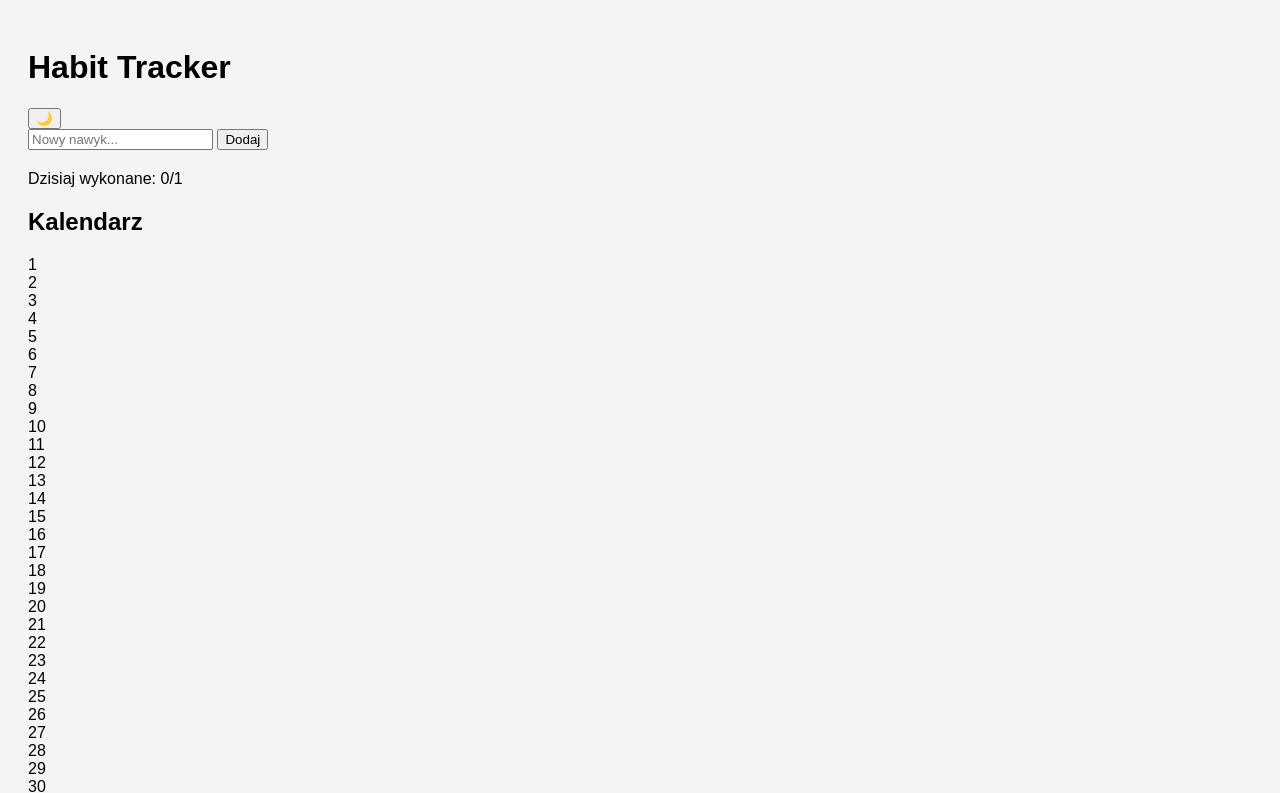
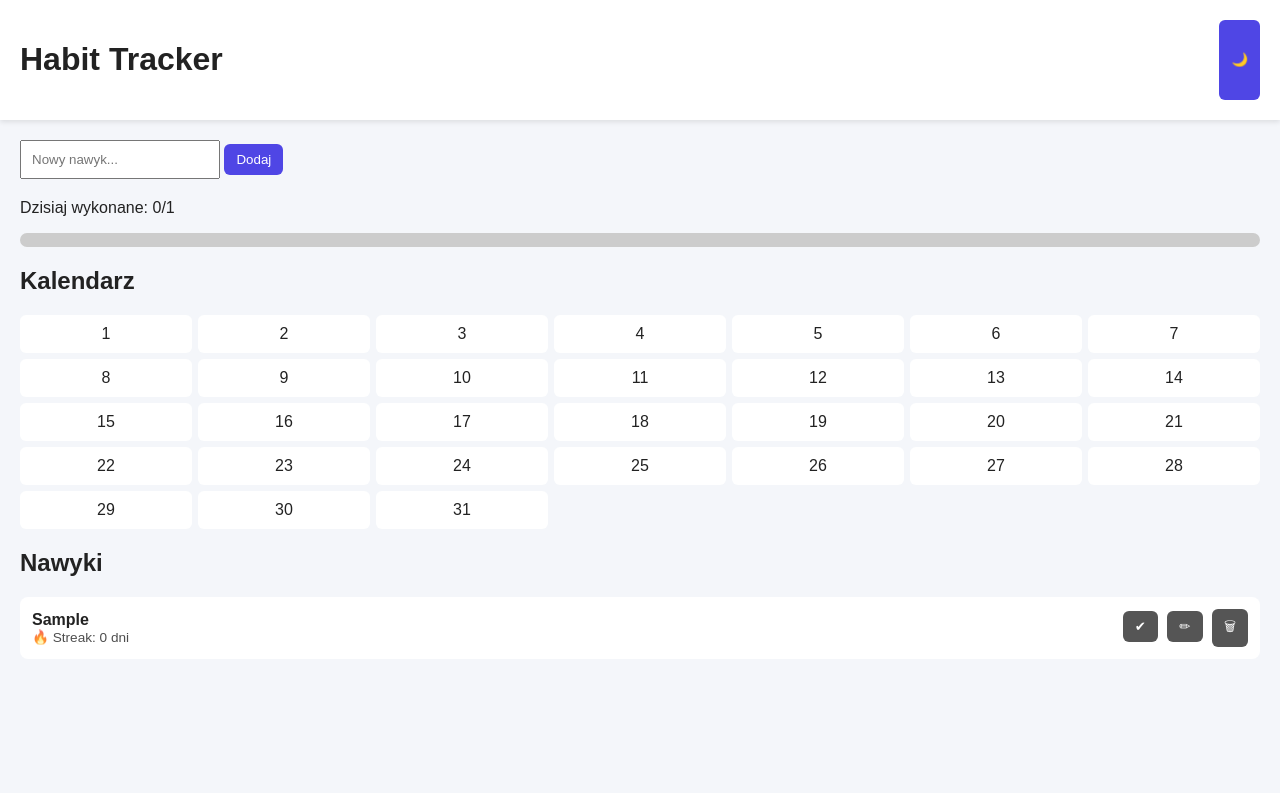
Before and after one commit to Zao32852/projekt, a plain HTML site: page projektXDXD/index.html in a window 1280 px wide. Both pictures are taken after typing "Sample" into the empty fields and a click on the button "Dodaj". Shown: the top 793 px of the page. Drawn offline with Linux system fonts and the light colour scheme.

Commit message:
Refactor CSS with variables and improved styles

```diff
--- a/projektXDXD/style.css
+++ b/projektXDXD/style.css
@@ -1,17 +1,119 @@
+:root {
+  --bg: #f4f6fa;
+  --card: #fff;
+  --text: #222;
+  --accent: #4f46e5;
+}
+
+body.dark-mode {
+  --bg: #111;
+  --card: #1e1e1e;
+  --text: #eee;
+}
+
+* {
+  box-sizing: border-box;
+  font-family: Arial, sans-serif;
+}
+
 body {
-    font-family: Arial;
-    background: #f4f4f4;
-    padding: 20px;
-  }
+  margin: 0;
+  background: var(--bg);
+  color: var(--text);
+  transition: 0.3s;
+}
 
-  .add-habit {
-    margin-bottom: 20px;
-  }
+header {
+  display: flex;
+  justify-content: space-between;
+  padding: 20px;
+  background: var(--card);
+  box-shadow: 0 2px 5px rgba(0,0,0,.1);
+}
 
-  li {
-    background: white;
-    margin: 10px 0;
-    padding: 10px;
-    display: flex;
-    justify-content: space-between;
-  }
+button {
+  cursor: pointer;
+  border: none;
+  border-radius: 6px;
+  padding: 8px 12px;
+  background: var(--accent);
+  color: white;
+}
+
+.add-habit, .habits, .calendar, .stats {
+  margin: 20px;
+}
+
+#habit-input {
+  padding: 10px;
+  width: 200px;
+}
+
+ul {
+  list-style: none;
+  padding: 0;
+}
+
+.habit-card {
+  background: var(--card);
+  padding: 12px;
+  margin-bottom: 10px;
+  border-radius: 8px;
+  display: flex;
+  justify-content: space-between;
+  align-items: center;
+  animation: fadeIn 0.3s ease;
+}
+
+.habit-card.completed {
+  opacity: 0.6;
+  text-decoration: line-through;
+}
+
+.habit-actions button {
+  margin-left: 5px;
+  background: #555;
+}
+
+#calendar {
+  display: grid;
+  grid-template-columns: repeat(7, 1fr);
+  gap: 6px;
+}
+
+.day {
+  background: var(--card);
+  padding: 10px;
+  text-align: center;
+  border-radius: 6px;
+}
+
+.day.done {
+  background: #22c55e;
+  color: white;
+}
+
+@keyframes fadeIn {
+  from { opacity: 0; transform: translateY(10px); }
+  to { opacity: 1; transform: translateY(0); }
+}
+.progress-container {
+  background: #ccc;
+  border-radius: 10px;
+  height: 14px;
+  width: 100%;
+  margin-top: 10px;
+  overflow: hidden;
+}
+
+#progress-bar {
+  height: 100%;
+  width: 0%;
+  background: linear-gradient(90deg, #22c55e, #4ade80);
+  transition: width 0.3s ease;
+}
+
+.streak {
+  font-size: 0.85em;
+  opacity: 0.8;
+}
```
